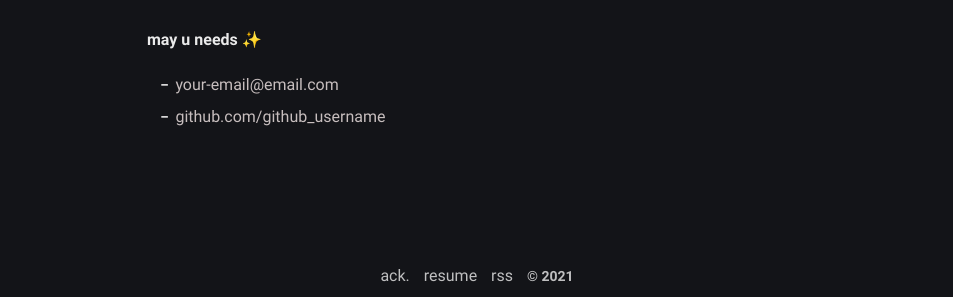
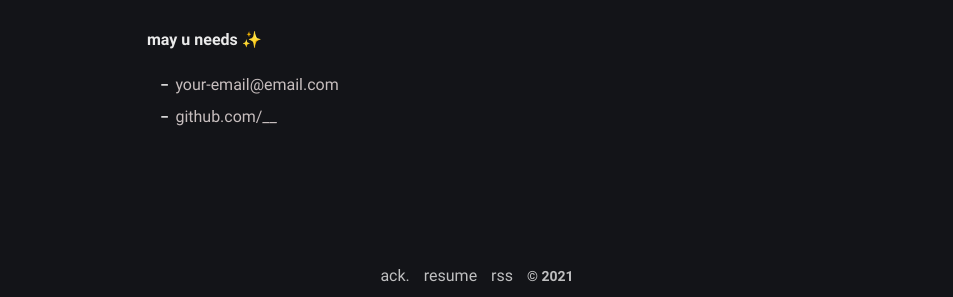
Before and after one commit to securebitAsif/fabulous-jupiter-8f84d, a Jekyll site: the page built from about.md, in a window 1280 px wide. Shown: the part 544-841 px from the top of the page, without its empty margins (163-1116 px from the left). Built offline with Jekyll 4.4.1, drawn with Linux system fonts in a browser that asks for light colours.

Commit message:
_config.yml: changed

```diff
--- a/_config.yml
+++ b/_config.yml
@@ -20,8 +20,8 @@ author:
    I am a security by design consultant. <a
     href="https://www.linkedin.com/in/reza-a-212a39125/" target="_blank"
     rel="noopener">@Linkedin</a>.
-  username: username
-  github: github_username
+  username: Reza
+  github: ____
   twitter: twitter_username
   facebook: facebook_username
   email: your-email@email.com
```
